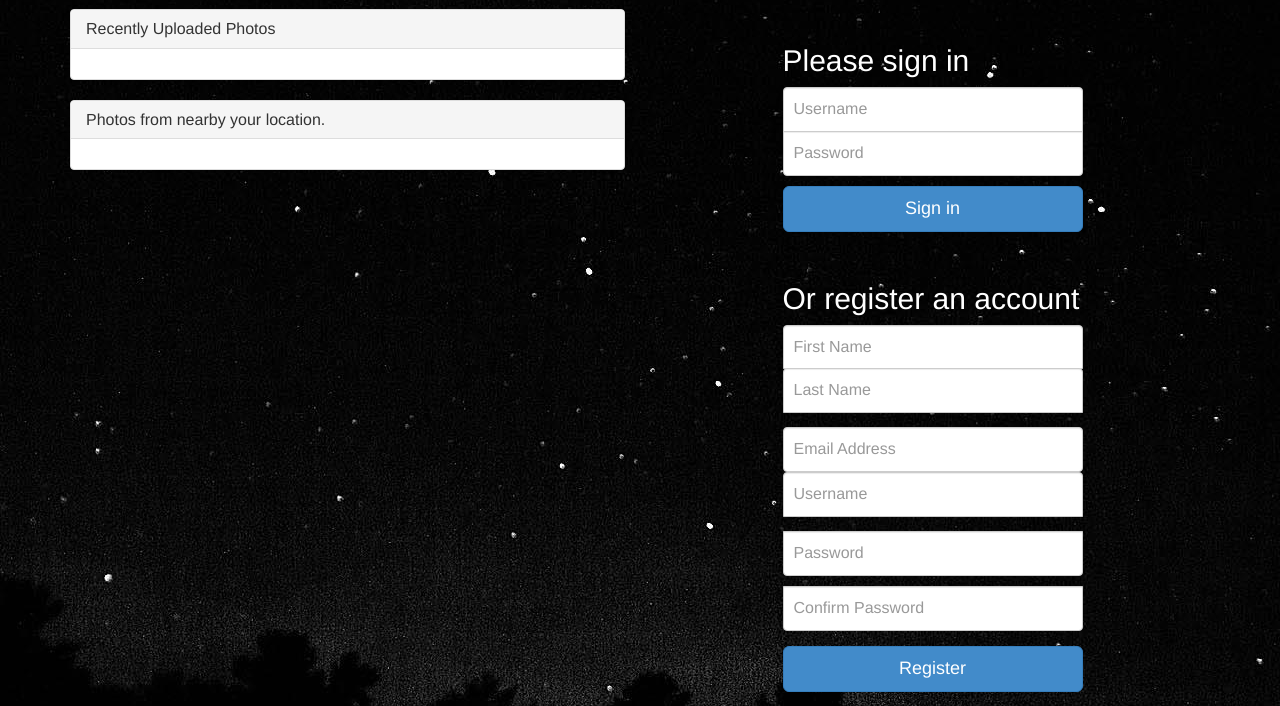
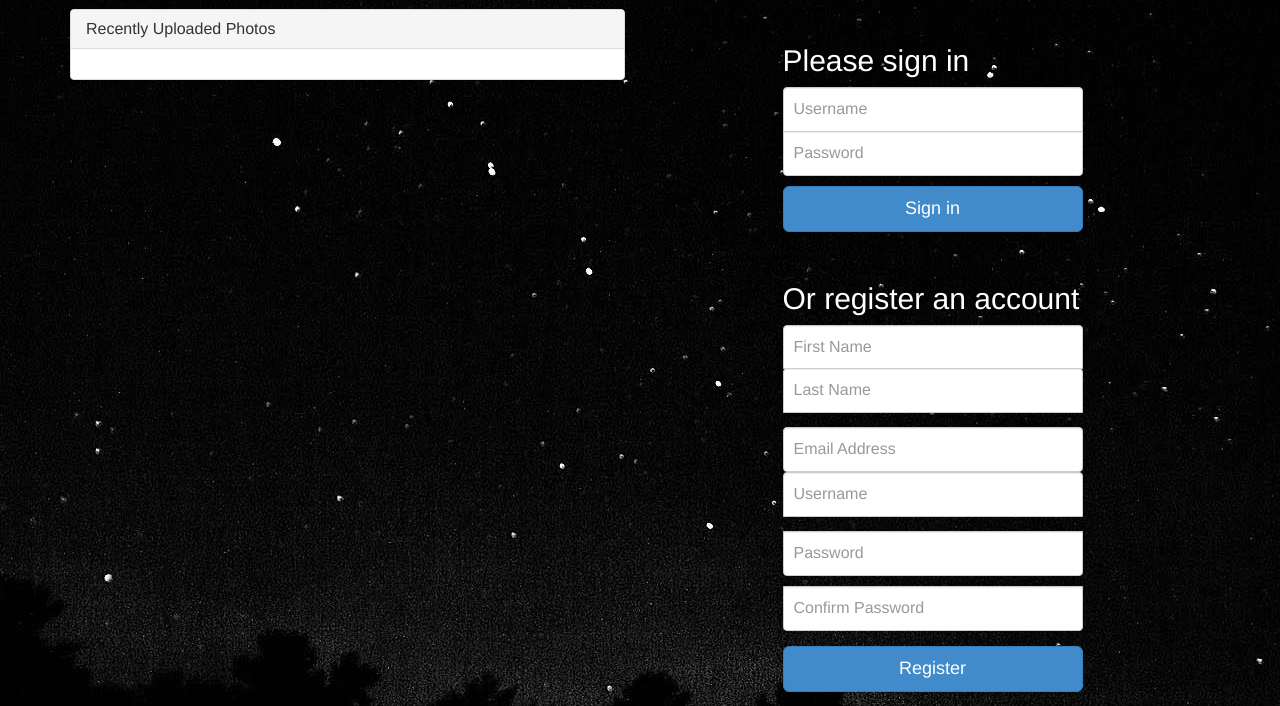
Before and after one commit to jpulec/twnkl, a Django app: page / in a window 1280 px wide. Shown: the part 51-757 px from the top of the page. Run offline with Django 3.2, Linux system fonts and the light colour scheme; data that the repository does not hold is empty; some libraries are stand-ins or nearby versions; some web fonts are replaced.

Commit message:
Turn off nearby feed

```diff
--- a/twnkl/templates/main/home.html
+++ b/twnkl/templates/main/home.html
@@ -6,7 +6,6 @@
     <div class="row row-fluid">
         <div class="container col-sm-6">
         {% include "main/recent_feed.html" %}
-        {% include "main/nearby_feed.html" %}
         </div>
     {% if user.is_authenticated %}
         {% include "main/upload_photo.html" %}
```
